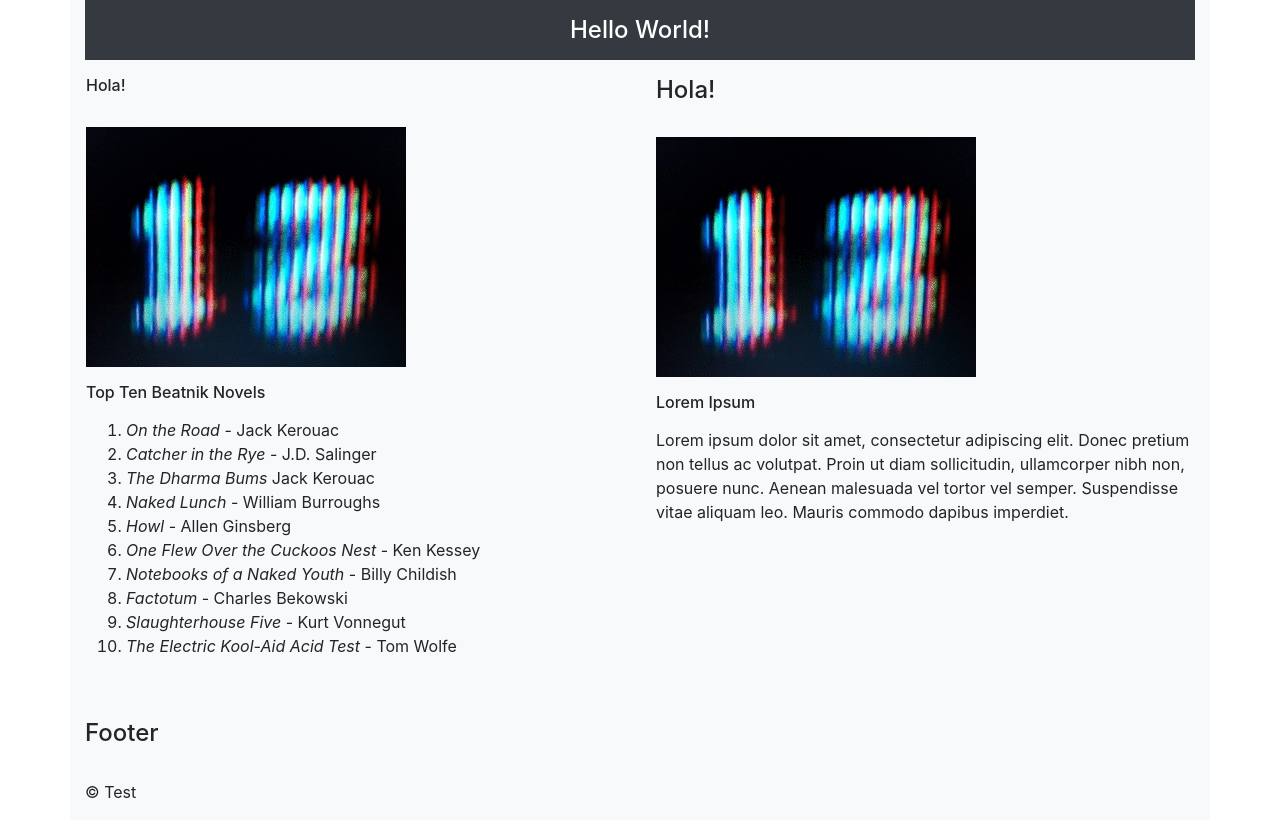
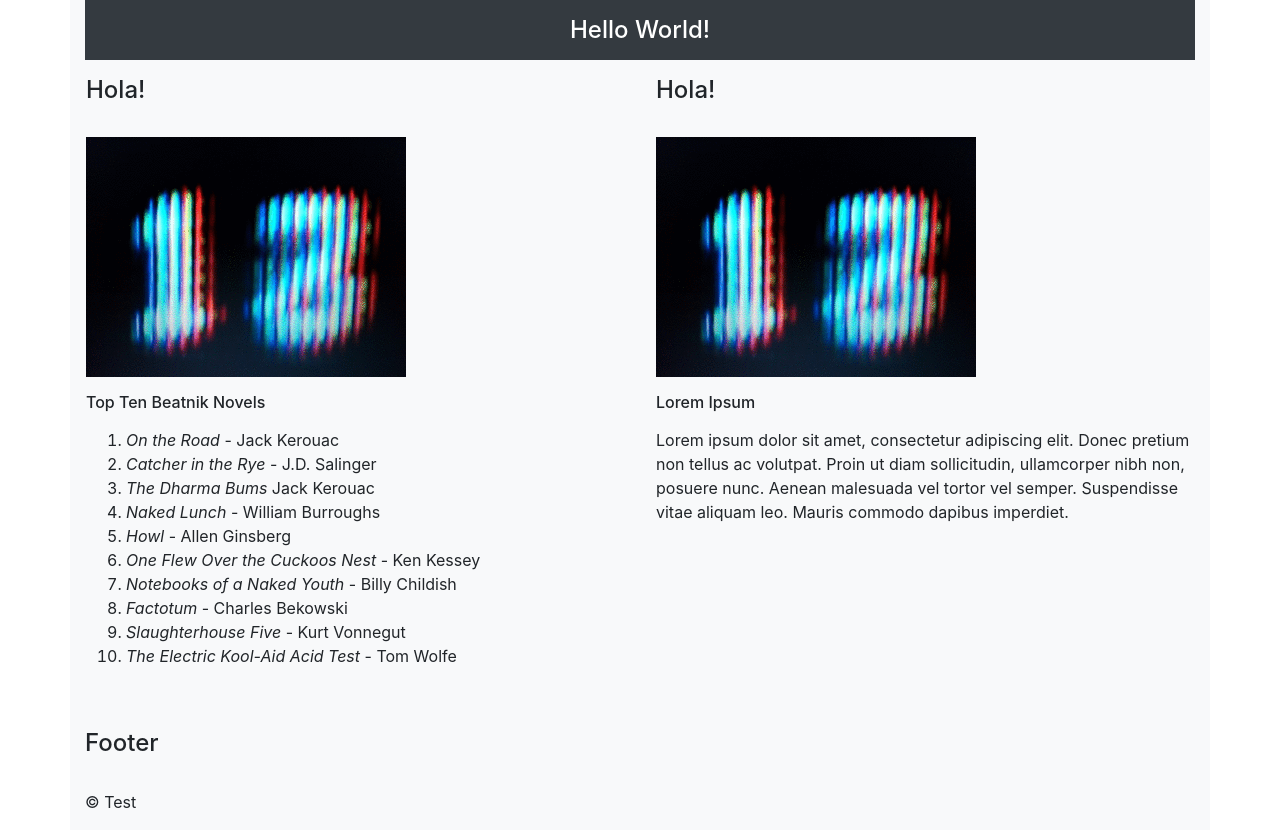
Before and after one commit to adrizos/Bootstrap4_HelloWorld, a plain HTML site: page index.html in a window 1280 px wide. Drawn offline with nearby package versions, Linux system fonts and the light colour scheme.

Commit message:
changed hola! text back to h4 tag

```diff
--- a/index.html
+++ b/index.html
@@ -19,7 +19,7 @@
 
                 </div>
                 <div class="col-lg-6 col-md-6 col-sm-6 col-xs-12 p-3">
-                    <h6>Hola!</h6><br>
+                    <h4>Hola!</h4><br>
                     <img src="./images/numbers.gif" class = "img-fluid"><br>
                     <p><h6>Top Ten Beatnik Novels</h6></p>
                     <p>
```
